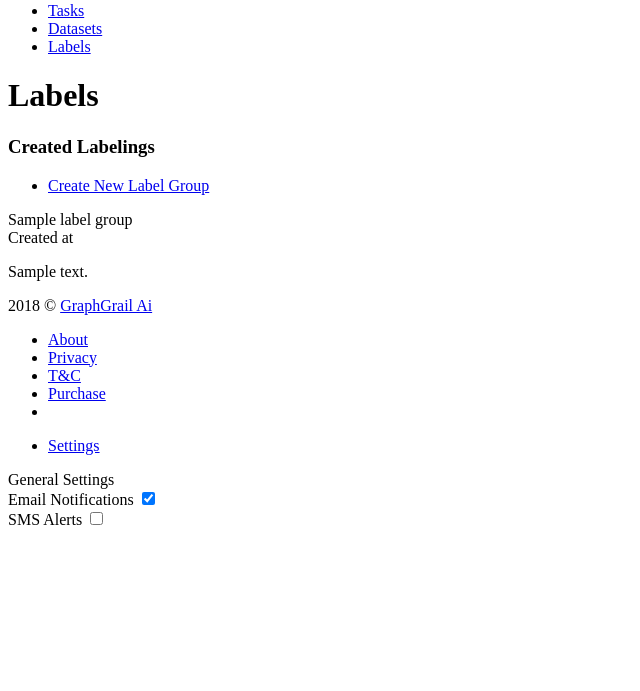
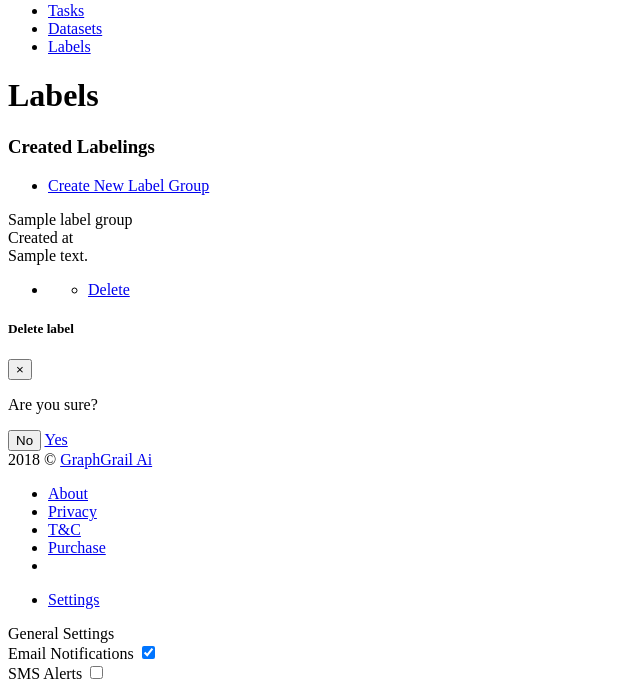
Before and after one commit to GraphGrail/labelbot, a Yii app: template frontend/views/label/index.php in a window 1280 px wide. Shown: the part 452-1143 px from the top of the page, without its empty margins (0-640 px from the left). Before the commit the page ends 977 px from the top, so only its background shows below. Run offline with PHP 8.4 and a stand-in for Yii, Linux system fonts and the light colour scheme; the template is opened without the code that fills it: most values are stand-ins (such as "Sample title", 1, 10 or a date in 2020); data that the repository does not hold is empty; some libraries are stand-ins or nearby versions.

Commit message:
Deleting entities. Views for deleting label groups

```diff
--- a/frontend/views/label/_labelGroup.php
+++ b/frontend/views/label/_labelGroup.php
@@ -1,22 +1,51 @@
 <?php
 /* @var $this yii\web\View */
+/* @var $labelGroup \common\models\LabelGroup */
+
 $formatter = \Yii::$app->formatter;
 ?>
-<div class="m-widget3__item">
-	<div class="m-widget3__header">
-		<div class="m-widget3__info">
-			<span class="m-widget3__username">
+<div class="m-widget4__item label-item" data-id="<?=$labelGroup->id?>" data-delete-url="<?=\yii\helpers\Url::toRoute(sprintf('label/%s/delete', $labelGroup->id))?>" >
+    <div class="m-widget4__img m-widget4__img--pic">
+    </div>
+    <div class="m-widget4__info">
+        <span class="m-widget4__title">
             <?=$labelGroup->name ?>
         </span>
         <br>
-			<span class="m-widget3__time">
+        <span class="m-widget4__sub">
             <?=Yii::t('app', 'Created at') ?> <?=$formatter->asDatetime($labelGroup->created_at, 'long') ?>
+            <br>
+            <?=$labelGroup->description ?>
         </span>
-			<p class="m-widget3__text">
-				<?=$labelGroup->description ?>
-			</p>
+    </div>
+    <div class="m-widget4__progress">
+    </div>
+    <div class="m-widget4__ext">
+        <ul class="m-portlet__nav">
+            <li class="m-portlet__nav-item m-dropdown m-dropdown--inline m-dropdown--arrow m-dropdown--align-right m-dropdown--align-push" data-dropdown-toggle="hover" aria-expanded="true">
+                <a href="javascript:void(0)" class="m-portlet__nav-link m-portlet__nav-link--icon m-portlet__nav-link--icon-xl m-dropdown__toggle">
+                    <i class="la la-ellipsis-h m--font-brand"></i>
+                </a>
+                <div class="m-dropdown__wrapper">
+                    <span class="m-dropdown__arrow m-dropdown__arrow--right m-dropdown__arrow--adjust" style="left: auto; right: 22.5px;"></span>
+                    <div class="m-dropdown__inner">
+                        <div class="m-dropdown__body">
+                            <div class="m-dropdown__content">
+                                <ul class="m-nav">
+                                    <li class="m-nav__item">
+                                        <a href="javascript:void(0)" class="m-nav__link label-delete-link" data-id="<?=$labelGroup->id?>" data-toggle="modal" data-target="#delete_label_modal">
+                                            <i class="m-nav__link-icon fa fa-trash-o m--font-danger"></i>
+                                            <span class="m-nav__link-text m--font-danger">
+                                                Delete
+                                            </span>
+                                        </a>
+                                    </li>
+                                </ul>
                             </div>
                         </div>
-	<div class="m-widget3__body">
                     </div>
                 </div>
+            </li>
+        </ul>
+    </div>
+</div>
--- a/frontend/views/label/index.php
+++ b/frontend/views/label/index.php
@@ -1,6 +1,9 @@
 <?php
-use yii\helpers\Html;
+
+use frontend\assets\LabelPageAsset;
 use yii\helpers\Url;
+
+LabelPageAsset::register($this);
 
 /* @var $this yii\web\View */
 $this->title = 'Labels';
@@ -57,7 +60,7 @@ $this->title = 'Labels';
 				</div>
 			</div>
 			<div class="m-portlet__body">
-				<div class="m-widget3">
+				<div class="m-widget4 m-widget4--progress">
 				<?php
 					foreach ($labelGroups as $labelGroup) {
 						echo $this->render('_labelGroup', [
@@ -77,3 +80,34 @@ $this->title = 'Labels';
 		<!--end:: Widgets/Support Tickets -->
 	</div>
 </div>
+
+<div class="modal fade" id="delete_label_modal" tabindex="-1" role="dialog" aria-labelledby="delete_label_modal" aria-hidden="true">
+    <div class="modal-dialog" role="document">
+        <div class="modal-content">
+            <div class="modal-header">
+                <h5 class="modal-title" id="exampleModalLabel">
+                    Delete label
+                </h5>
+                <button type="button" class="close" data-dismiss="modal" aria-label="Close">
+                    <span aria-hidden="true">
+                        &times;
+                    </span>
+                </button>
+            </div>
+            <div class="modal-body">
+                <p>
+                    Are you sure?
+                </p>
+            </div>
+            <div class="modal-footer">
+                <button type="button" class="btn btn-secondary break-delete-link" data-dismiss="modal">
+                    No
+                </button>
+                <a href="<?=Url::toRoute('label/delete')?>" class="btn btn-danger confirm-delete-link">
+                    <i class="fa fa-trash-o"></i>
+                    Yes
+                </a>
+            </div>
+        </div>
+    </div>
+</div>
```
Lines whose indentation alone changed are shown as unchanged.
